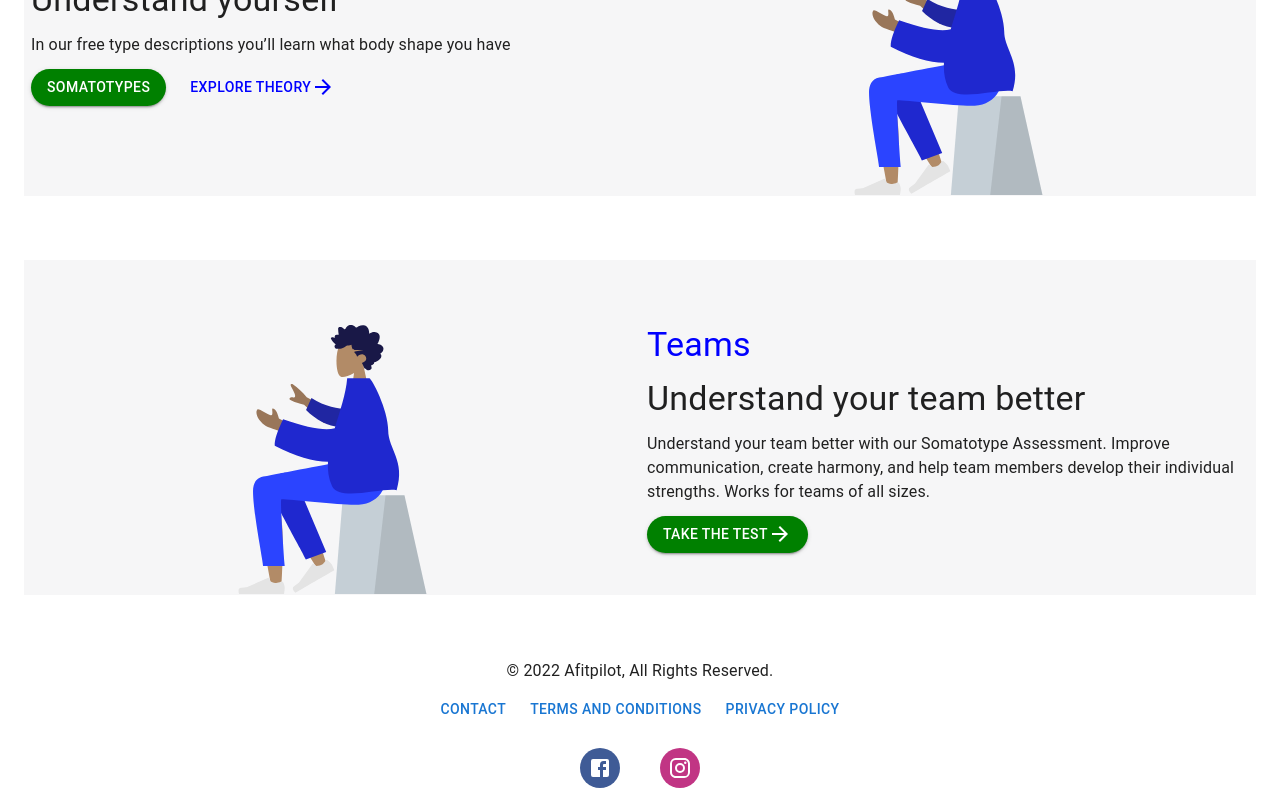
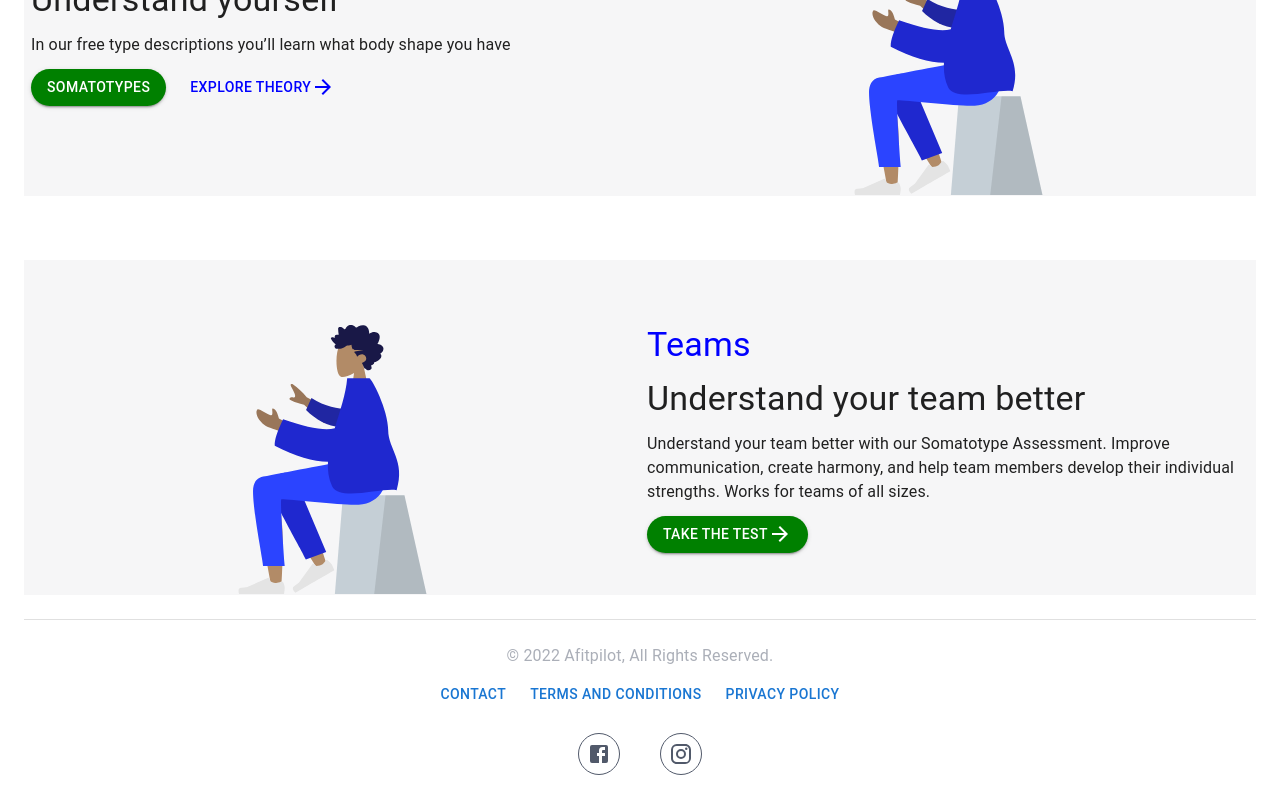
Before and after one commit to walter-clayton/afitpilot-somatotype, a React (Create React App) app in the folder client/: page / in a window 1280 px wide. Shown: the part 911-1711 px from the top of the page. Built offline with nearby package versions, Linux system fonts and the light colour scheme.

Commit message:
changed the footer style

```diff
--- a/client/src/components/CTA/Footer.tsx
+++ b/client/src/components/CTA/Footer.tsx
@@ -7,22 +7,30 @@ import InstagramIcon from "@mui/icons-material/Instagram";
 import Stack from "@mui/material/Stack";
 import IconButton from "@mui/material/IconButton";
 import { useNavigate } from "react-router-dom";
+import Divider from '@mui/material/Divider';
 
 const Footer = () => {
+  const style = {
+    width: '100%',
+    bgcolor: 'background.paper',
+  };
+
   const navigate = useNavigate();
   return (
     <div>
-      <Container component="main" maxWidth="md">
+      <Container component="main" maxWidth="xl">
         <CssBaseline />
         <Box
           sx={{
-            marginTop: 8,
+            marginTop: 3,
             display: "flex",
             flexDirection: "column",
             alignItems: "center",
-          }}
-        >
-          <Typography variant="body1">
+            position: 'sticky',
+            bottom: 0
+          }}>
+          <Divider sx={style} />
+          <Typography variant="body1" mt={3} color={"#abafb8"}>
             © 2022 Afitpilot, All Rights Reserved.
           </Typography>
           <Box sx={{ mt: 1 }}>
@@ -62,9 +70,9 @@ const Footer = () => {
                 href="https://www.facebook.com/profile.php?id=100087953628158"
                 target="_blank"
                 sx={{
-                  backgroundColor: "#3f5b96",
-                  color: "white",
-                  "&.MuiButtonBase-root:hover": { bgcolor: "#3f5b96" },
+                  backgroundColor: "#fff", borderRadius: '50%', borderColor: '#51596a', border: 1.3,
+                  color: "#51596a",
+                  "&.MuiButtonBase-root:hover": { bgcolor: "#fff" },
                 }}
               >
                 <FacebookIcon />
@@ -73,9 +81,9 @@ const Footer = () => {
                 href="https://www.instagram.com/afitpilot/?igshid=YmMyMTA2M2Y%3D"
                 target="_blank"
                 sx={{
-                  backgroundColor: "#C13584",
-                  color: "white",
-                  "&.MuiButtonBase-root:hover": { bgcolor: "#C13584" },
+                  backgroundColor: "#fff", borderRadius: '50%', borderColor: '#51596a', border: 1.3,
+                  color: "#51596a",
+                  "&.MuiButtonBase-root:hover": { bgcolor: "#fff" },
                 }}
               >
                 <InstagramIcon />
@@ -84,7 +92,7 @@ const Footer = () => {
           </Box>
         </Box>
       </Container>
-    </div>
+    </div >
   );
 };
 
```
